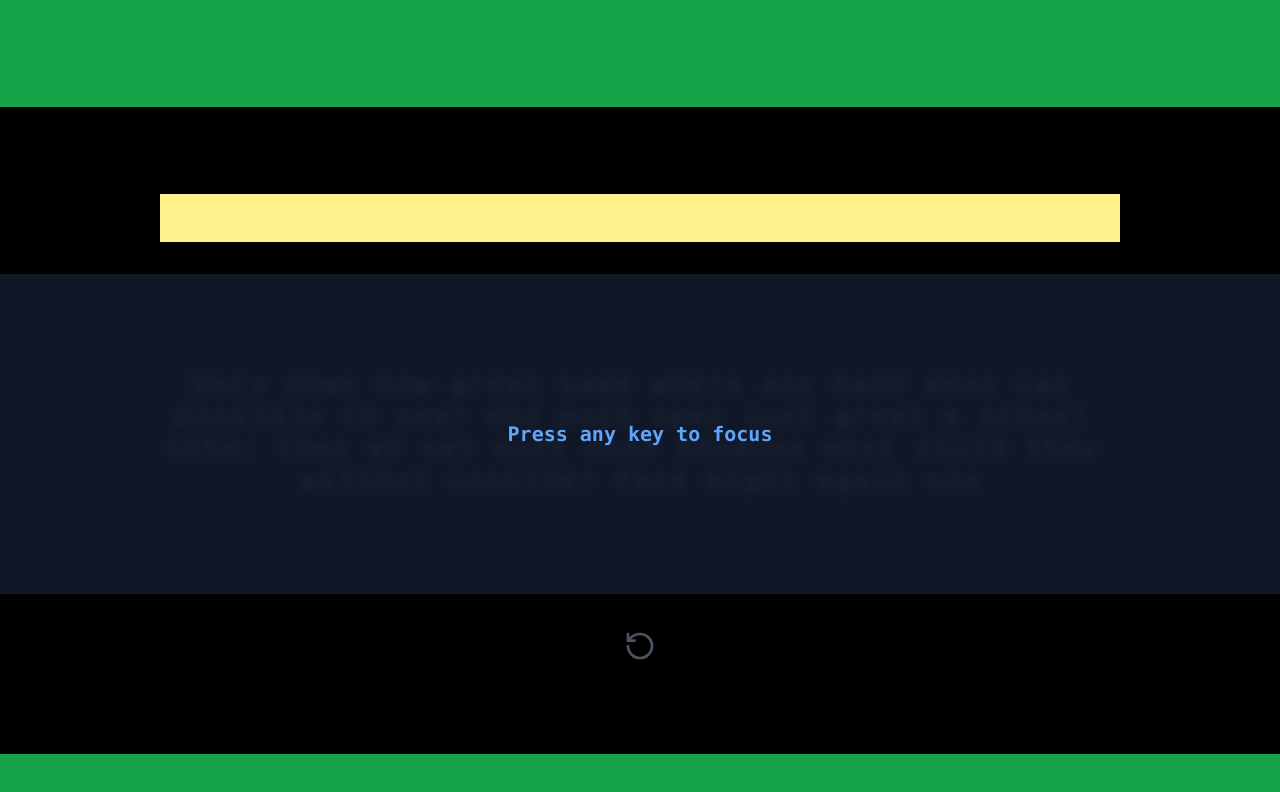
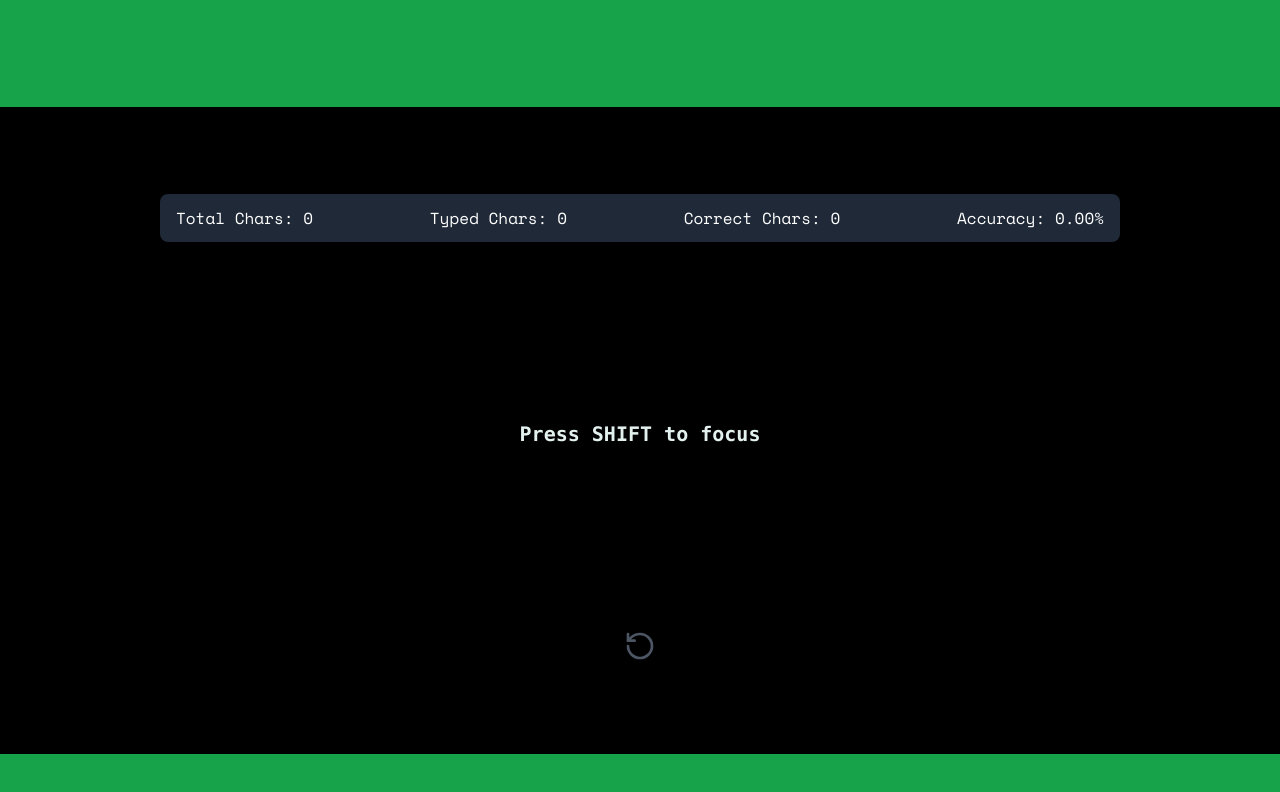
Before and after one commit to ni3rav/typi, a Next.js app: page / in a window 1280 px wide. Shown: the top 792 px of the page. Built offline with nearby package versions, Linux system fonts and the light colour scheme.

Commit message:
add: implement metrics context and top bar for typing component

```diff
--- a/app/globals.css
+++ b/app/globals.css
@@ -41,38 +41,38 @@ body::-webkit-scrollbar-thumb {
 @layer base {
   :root {
     --background: 0 0% 0%;
-    --foreground: 292 29.41% 90%;
+    --foreground: 171.43 31.82% 91.37%;
 
-    --primary: 293.47 61.21% 32.35%;
-    --primary-foreground: 294 29.41% 93.33%;
+    --primary: 170.72 45.12% 42.16%;
+    --primary-foreground: 168 45.45% 4.31%;
 
-    --card: 285 15.38% 5.1%;
-    --card-foreground: 292 29.41% 90%;
+    --card: 165 14.29% 5.49%;
+    --card-foreground: 171.43 31.82% 91.37%;
 
     --popover: 0 0% 0%;
-    --popover-foreground: 292 29.41% 90%;
+    --popover-foreground: 171.43 31.82% 91.37%;
 
-    --secondary: 293.33 62.07% 11.37%;
+    --secondary: 169.41 44.74% 14.9%;
     --secondary-foreground: 0 0% 100%;
 
     --muted: 0 0% 9.8%;
     --muted-foreground: 0 0% 50.2%;
 
-    --accent: 293.33 62.07% 11.37%;
-    --accent-foreground: 292 29.41% 90%;
+    --accent: 169.41 44.74% 14.9%;
+    --accent-foreground: 171.43 31.82% 91.37%;
 
     --destructive: 0 84.2% 60.2%;
     --destructive-foreground: 210 40% 98%;
 
-    --border: 291.43 63.64% 6.47%;
-    --input: 289.09 11.83% 18.24%;
-    --ring: 293.47 61.21% 32.35%;
+    --border: 170.53 44.19% 8.43%;
+    --input: 168 10.2% 19.22%;
+    --ring: 170.72 45.12% 42.16%;
 
-    --chart-1: 293.47 61.21% 32.35%;
-    --chart-2: 293.72 61.43% 27.45%;
-    --chart-3: 293.54 60.75% 20.98%;
-    --chart-4: 293.45 60.44% 17.84%;
-    --chart-5: 293.48 62.16% 14.51%;
+    --chart-1: 170.72 45.12% 42.16%;
+    --chart-2: 170.6 45.36% 35.88%;
+    --chart-3: 171.43 45.32% 27.25%;
+    --chart-4: 171.11 45.76% 23.14%;
+    --chart-5: 170.23 44.33% 19.02%;
 
     --radius: 0.5rem;
   }
--- /dev/null
+++ b/components/Typing/TopBar.tsx
@@ -0,0 +1,18 @@
+"use client";
+import { useMetrics } from "@/context/MetricsContext";
+
+export default function TopBar() {
+  const { typedChars, correctChars, totalChars } = useMetrics();
+
+  const accuracy =
+    typedChars > 0 ? ((correctChars / typedChars) * 100).toFixed(2) : "0.00";
+
+  return (
+    <div className="w-9/12 h-12 flex justify-between items-center px-4 bg-gray-800 text-white rounded-lg shadow-md">
+      <div>Total Chars: {totalChars}</div>
+      <div>Typed Chars: {typedChars}</div>
+      <div>Correct Chars: {correctChars}</div>
+      <div>Accuracy: {accuracy}%</div>
+    </div>
+  );
+}
--- a/components/Typing/TypingContainer.tsx
+++ b/components/Typing/TypingContainer.tsx
@@ -1,27 +1,24 @@
+"use client";
 import { RotateCcw } from "lucide-react";
 import { Button } from "@/components/ui/button";
 import { TypingText } from "./TypingText";
+import { MetricsProvider } from "@/context/MetricsContext";
+import TopBar from "./TopBar";
 
 export function TypingContainer() {
   return (
+    <MetricsProvider>
       <div className="w-full h-[85vh] flex flex-col justify-center items-center gap-8">
-      {/* for adjusting text and stuff */}
-      <div className="w-9/12 bg-yellow-200 h-12"></div>
-      {/* for adjusting text and stuff */}
-
-      {/* the text and stuff */}
+        <TopBar />
         <TypingText />
-      {/* the text and stuff */}
-
-      {/* restart button */}
         <Button
-        size={"lg"}
-        variant={"ghost"}
+          size="lg"
+          variant="ghost"
           className="hover:bg-transparent text-gray-600 hover:text-gray-300"
         >
           <RotateCcw className="scale-[2]" />
         </Button>
-      {/* restart button */}
       </div>
+    </MetricsProvider>
   );
 }
--- a/components/Typing/TypingText.tsx
+++ b/components/Typing/TypingText.tsx
@@ -2,6 +2,7 @@
 
 import React, { useState, useEffect, useRef } from "react";
 import { motion, AnimatePresence } from "framer-motion";
+import { useMetrics } from "@/context/MetricsContext";
 
 interface Props {
   text?: string;
@@ -10,6 +11,7 @@ interface Props {
 export const TypingText: React.FC<Props> = ({
   text = "Very down now great same where any hand mean can possible in year end much open just great a school other then at set such need because most child they without consider face might again use",
 }) => {
+  const { setMetrics } = useMetrics();
   const [words, setWords] = useState<
     Array<Array<{ word: string; status: "waiting" | "correct" | "incorrect" }>>
   >([]);
@@ -21,6 +23,7 @@ export const TypingText: React.FC<Props> = ({
   const [started, setStarted] = useState(false);
   const containerRef = useRef<HTMLDivElement>(null);
 
+  // Split the provided text into words and characters.
   useEffect(() => {
     const wordsList = text.split(/\s+/g);
     const wordObjects = wordsList.map((word) =>
@@ -37,75 +40,102 @@ export const TypingText: React.FC<Props> = ({
 
   useEffect(() => {
     const handleKeyPress = (e: KeyboardEvent) => {
-      if (!started) setStarted(true);
+      // When the first key is pressed, mark typing as started and set totalChars metric.
+      if (!started) {
+        setStarted(true);
+        setMetrics((prev) => ({
+          ...prev,
+          totalChars: words.reduce((sum, word) => sum + word.length, 0),
+        }));
+      }
 
+      // Handle Backspace: remove the last character in the current word if possible.
       if (e.key === "Backspace") {
         if (currentCharIndex > 0) {
           const newWords = [...words];
+          const deletedChar = newWords[currentWordIndex][currentCharIndex - 1];
+
+          setMetrics((prev) => ({
+            ...prev,
+            typedChars: Math.max(0, prev.typedChars - 1),
+            correctChars:
+              deletedChar.status === "correct"
+                ? Math.max(0, prev.correctChars - 1)
+                : prev.correctChars,
+          }));
+
           newWords[currentWordIndex][currentCharIndex - 1].status = "waiting";
           setWords(newWords);
           setCurrentCharIndex((prev) => prev - 1);
-        } else if (currentWordIndex > 0) {
-          const newWordIndex = currentWordIndex - 1;
-          const newCharIndex = words[newWordIndex].length;
-          if (newWordIndex < spaces.length) {
-            const newSpaces = [...spaces];
-            newSpaces[newWordIndex] = "waiting";
-            setSpaces(newSpaces);
-          }
-          setCurrentWordIndex(newWordIndex);
-          setCurrentCharIndex(newCharIndex);
         }
         return;
       }
 
-      if (currentWordIndex < words.length) {
+      // Handle Space key: treat space as an end-of-word marker.
+      if (e.key === " ") {
         const currentWord = words[currentWordIndex];
 
-        if (e.key === " ") {
-          if (currentCharIndex === currentWord.length) {
-            if (currentWordIndex < spaces.length) {
+        // If the user has not finished the word, mark the remaining characters as incorrect.
+        if (currentCharIndex < currentWord.length) {
+          const newWords = [...words];
+          // Calculate the number of characters that are being skipped.
+          const skippedCount = currentWord.length - currentCharIndex;
+          for (let i = currentCharIndex; i < currentWord.length; i++) {
+            if (newWords[currentWordIndex][i].status === "waiting") {
+              newWords[currentWordIndex][i].status = "incorrect";
+            }
+          }
+          setWords(newWords);
+          // Update the typedChars metric only once for all skipped characters.
+          setMetrics((prev) => ({
+            ...prev,
+            typedChars: prev.typedChars + skippedCount,
+          }));
+        }
+
+        // Mark the space (between words) as correct if you wish to track spaces.
         const newSpaces = [...spaces];
+        if (currentWordIndex < newSpaces.length) {
           newSpaces[currentWordIndex] = "correct";
           setSpaces(newSpaces);
         }
+        // Move to the next word if available.
+        if (currentWordIndex < words.length - 1) {
           setCurrentWordIndex((prev) => prev + 1);
           setCurrentCharIndex(0);
-          } else {
-            const newWords = [...words];
-            for (let i = currentCharIndex; i < currentWord.length; i++) {
-              newWords[currentWordIndex][i].status = "incorrect";
         }
-            setWords(newWords);
-            if (currentWordIndex < spaces.length) {
-              const newSpaces = [...spaces];
-              newSpaces[currentWordIndex] = "incorrect";
-              setSpaces(newSpaces);
+        return;
       }
-            setCurrentCharIndex(currentWord.length);
-          }
-        } else if (e.key.length === 1 && !e.metaKey && !e.ctrlKey) {
+
+      // Handle other character keys.
+      if (e.key.length === 1 && !e.metaKey && !e.ctrlKey) {
+        const currentWord = words[currentWordIndex];
         if (currentCharIndex < currentWord.length) {
           const newWords = [...words];
-            newWords[currentWordIndex][currentCharIndex].status =
-              e.key === currentWord[currentCharIndex].word
+          const isCorrect = e.key === currentWord[currentCharIndex].word;
+          newWords[currentWordIndex][currentCharIndex].status = isCorrect
             ? "correct"
             : "incorrect";
           setWords(newWords);
           setCurrentCharIndex((prev) => prev + 1);
-          }
+
+          setMetrics((prev) => ({
+            ...prev,
+            typedChars: prev.typedChars + 1,
+            correctChars: isCorrect ? prev.correctChars + 1 : prev.correctChars,
+          }));
         }
       }
     };
 
     window.addEventListener("keydown", handleKeyPress);
     return () => window.removeEventListener("keydown", handleKeyPress);
-  }, [currentCharIndex, currentWordIndex, words, spaces, started]);
+  }, [currentCharIndex, currentWordIndex, words, spaces, started, setMetrics]);
 
   return (
     <div
       ref={containerRef}
-      className="relative flex items-center justify-center w-full h-[40vh] bg-gray-900"
+      className="relative flex items-center justify-center w-full h-[40vh] bg-background"
     >
       <motion.div
         animate={{ filter: started ? "blur(0px)" : "blur(5px)" }}
@@ -120,10 +150,10 @@ export const TypingText: React.FC<Props> = ({
                   key={charIndex}
                   className={`text-2xl font-mono px-0.5 transition-all duration-150 ${
                     char.status === "waiting"
-                      ? "text-gray-500"
+                      ? "text-muted-foreground"
                       : char.status === "correct"
-                      ? "text-green-400"
-                      : "text-red-400"
+                      ? "text-primary"
+                      : "text-destructive"
                   } relative`}
                   style={{ fontFamily: "'Fira Code', monospace" }}
                 >
@@ -132,15 +162,13 @@ export const TypingText: React.FC<Props> = ({
                     charIndex === currentCharIndex && (
                       <motion.span
                         initial={{ opacity: 1 }}
-                        animate={{
-                          opacity: [0.2, 1, 0.2],
-                        }}
+                        animate={{ opacity: [0.2, 1, 0.2] }}
                         transition={{
                           duration: 0.8,
-                          repeat: Infinity,
+                          repeat: Number.POSITIVE_INFINITY,
                           ease: "easeInOut",
                         }}
-                        className="absolute left-0 w-0.5 h-full bg-blue-400"
+                        className="absolute left-0 bottom-0 w-0.5 h-full bg-primary/90"
                       />
                     )}
                 </span>
@@ -150,10 +178,10 @@ export const TypingText: React.FC<Props> = ({
               <span
                 className={`px-2 transition-all duration-150 ${
                   spaces[wordIndex] === "waiting"
-                    ? "text-gray-500"
+                    ? "text-muted-foreground"
                     : spaces[wordIndex] === "correct"
-                    ? "text-green-400"
-                    : "text-red-400"
+                    ? "text-primary"
+                    : "text-destructive"
                 }`}
               >
                 {" "}
@@ -169,15 +197,15 @@ export const TypingText: React.FC<Props> = ({
             initial={{ opacity: 1 }}
             animate={{ opacity: 1 }}
             exit={{ opacity: 0 }}
-            className="absolute inset-0 flex items-center justify-center bg-gray-900 bg-opacity-80"
+            className="absolute inset-0 flex items-center justify-center bg-background bg-opacity-80"
           >
             <motion.p
               initial={{ scale: 0.8 }}
               animate={{ scale: 1 }}
               transition={{ duration: 0.3, ease: "easeOut" }}
-              className="text-xl text-blue-400 font-semibold font-mono"
+              className="text-xl text-accent-foreground font-semibold font-mono"
             >
-              Press any key to focus
+              Press <kbd>SHIFT</kbd> to focus
             </motion.p>
           </motion.div>
         )}
--- /dev/null
+++ b/context/MetricsContext.tsx
@@ -0,0 +1,36 @@
+"use client";
+import { createContext, useContext, useState } from "react";
+
+export type Metrics = {
+  typedChars: number;
+  correctChars: number;
+  totalChars: number;
+};
+
+type MetricsContextType = Metrics & {
+  setMetrics: React.Dispatch<React.SetStateAction<Metrics>>;
+};
+
+const MetricsContext = createContext<MetricsContextType | undefined>(undefined);
+
+export const useMetrics = () => {
+  const context = useContext(MetricsContext);
+  if (!context) {
+    throw new Error("useMetrics must be used within a MetricsProvider");
+  }
+  return context;
+};
+
+export function MetricsProvider({ children }: { children: React.ReactNode }) {
+  const [metrics, setMetrics] = useState<Metrics>({
+    typedChars: 0,
+    correctChars: 0,
+    totalChars: 0,
+  });
+
+  return (
+    <MetricsContext.Provider value={{ ...metrics, setMetrics }}>
+      {children}
+    </MetricsContext.Provider>
+  );
+}
```
Lines whose indentation alone changed are shown as unchanged.
